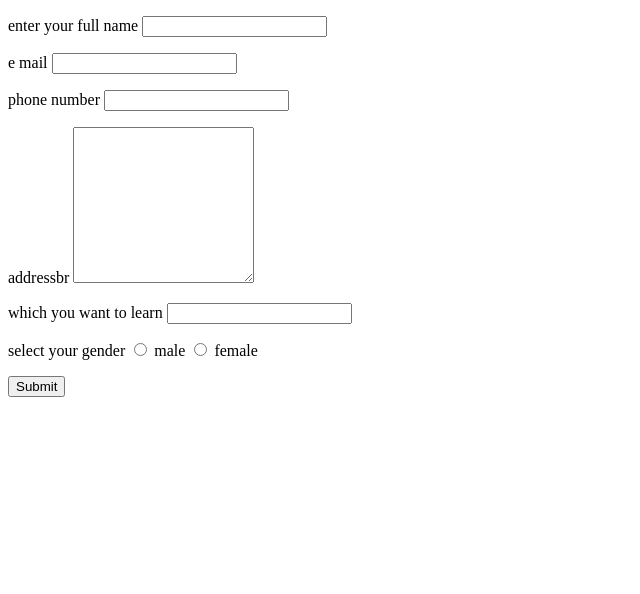
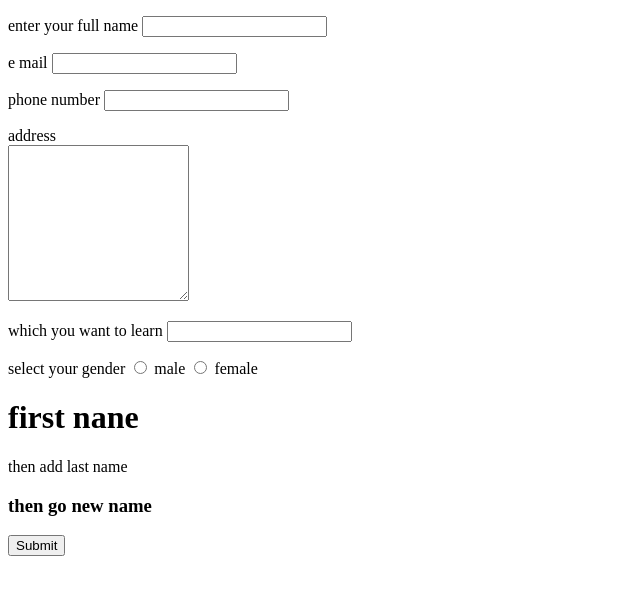
Before and after one commit to vishnu9846/form, a plain HTML site: page index.html in a window 1280 px wide. Shown: the whole page, without its empty margins (0-640 px from the left). Drawn offline with Linux system fonts and the light colour scheme.

Commit message:
added heading and paragraph

```diff
--- a/index.html
+++ b/index.html
@@ -22,7 +22,7 @@
         <input type="text" name="" id="">
         </p>
         <p>
-          <label for="">address</label>br
+          <label for="">address</label><br>
           <textarea name="" id="" cols="20" rows="10"></textarea>
           </p>
           <P>
@@ -44,6 +44,9 @@
               <input type="radio" name="gender">
               <label for="gender">female</label>
               </p>
+              <h1>first nane</h1>
+              <p>then add last name</p>
+              <h3>then go new name</h3>
 
       <input type="submit">
     </form>
```
